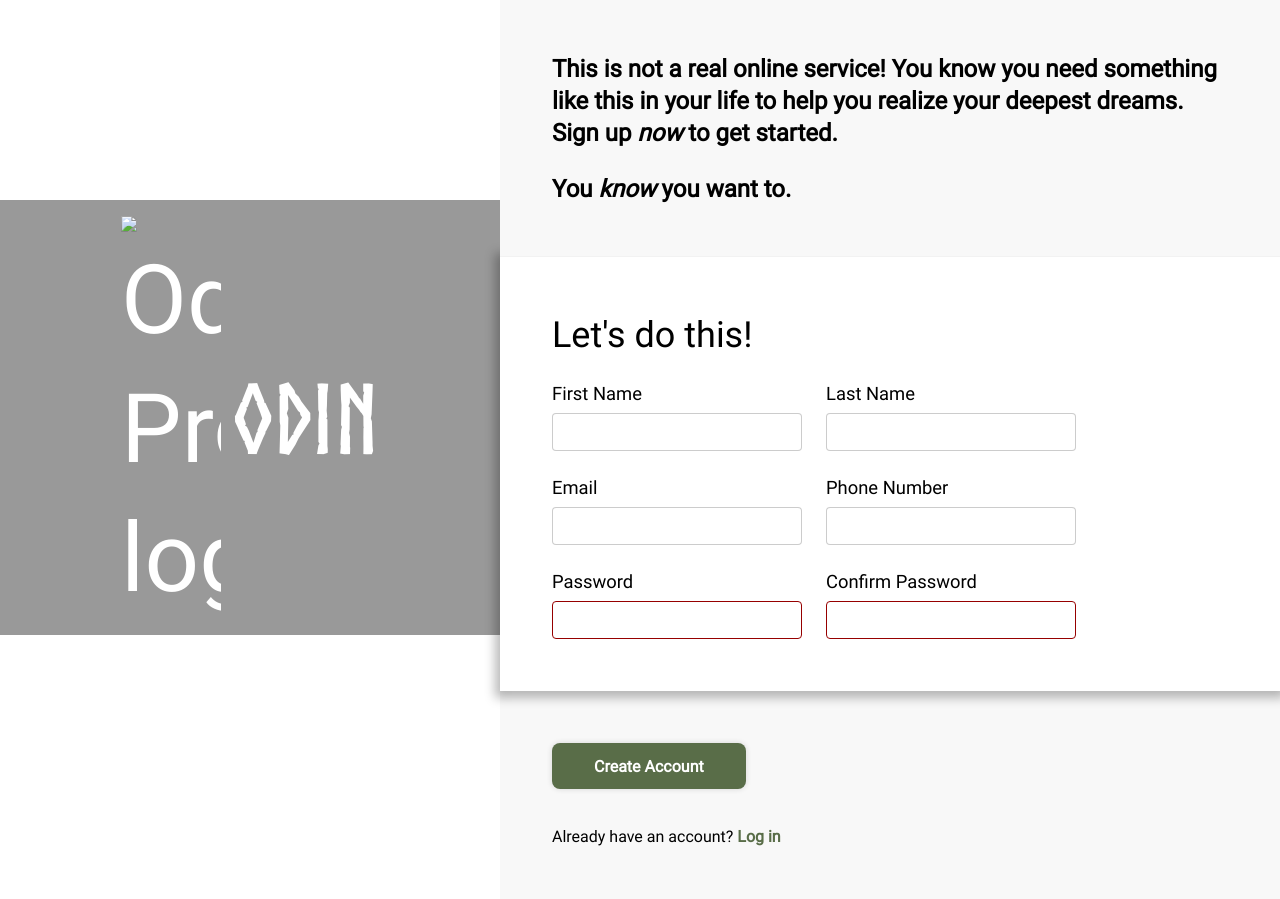
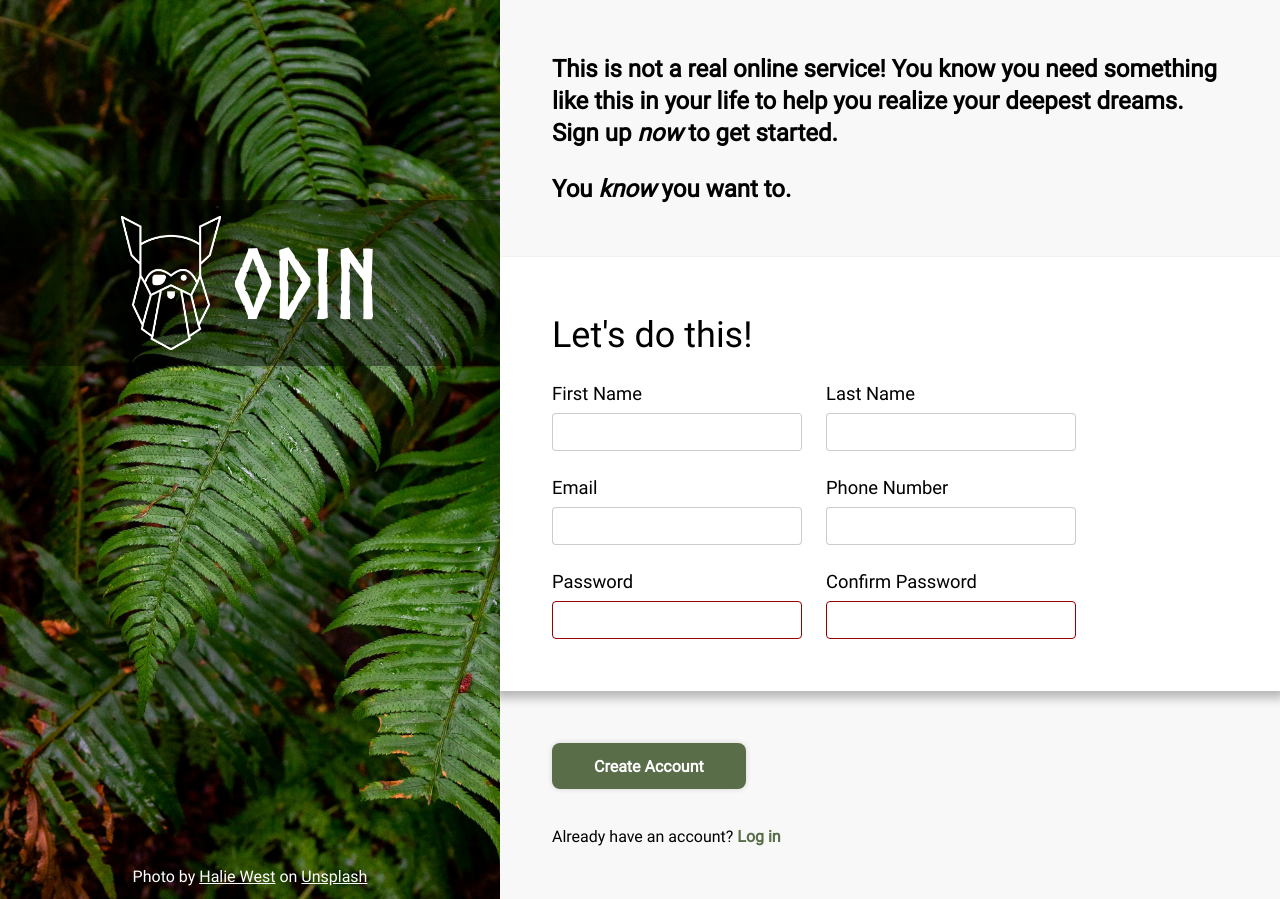
Before and after one commit to cdogcoder/sign-up-form, a plain HTML site: page index.html in a window 1280 px wide. Drawn offline with Linux system fonts and the light colour scheme; the site is published under a folder, as on GitHub Pages, so addresses that start at the root find nothing.

Commit message:
Change image file paths

```diff
--- a/index.html
+++ b/index.html
@@ -11,7 +11,7 @@
     <body>
         <div class="background-container">
             <div class="logo-container">
-                <img src="/assets/odinlined.png" alt="Odin Project logo">
+                <img src="./assets/odinlined.png" alt="Odin Project logo">
                 <p>ODIN</p>
             </div>
             <p>Photo by <a href="#">Halie West</a> on <a href="#">Unsplash</a></p>
--- a/styles.css
+++ b/styles.css
@@ -39,7 +39,7 @@ body {
 
 .background-container {
     width: clamp(250px, 500px, 600px);
-    background-image: url(/assets/leafbackground.jpg);
+    background-image: url(./assets/leafbackground.jpg);
     background-size: cover;
     background-repeat: no-repeat;
     display: flex;
```
